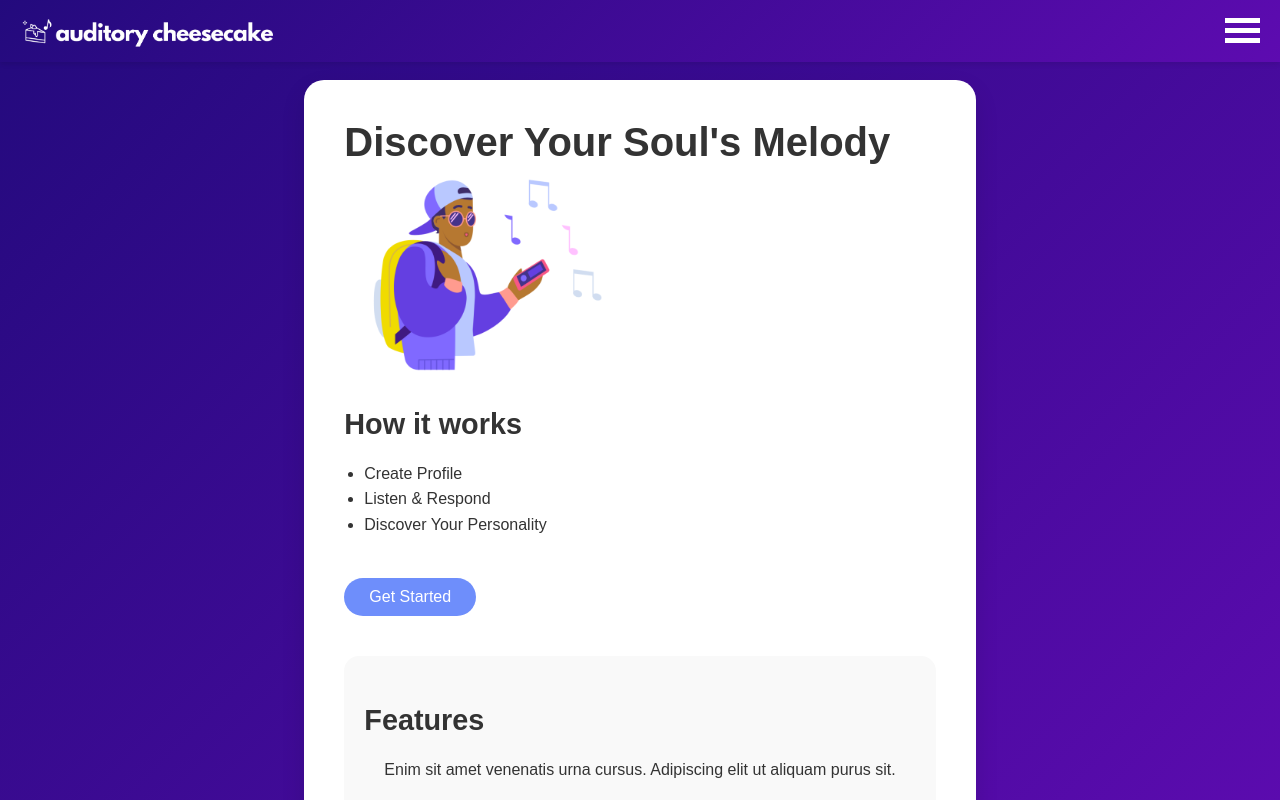
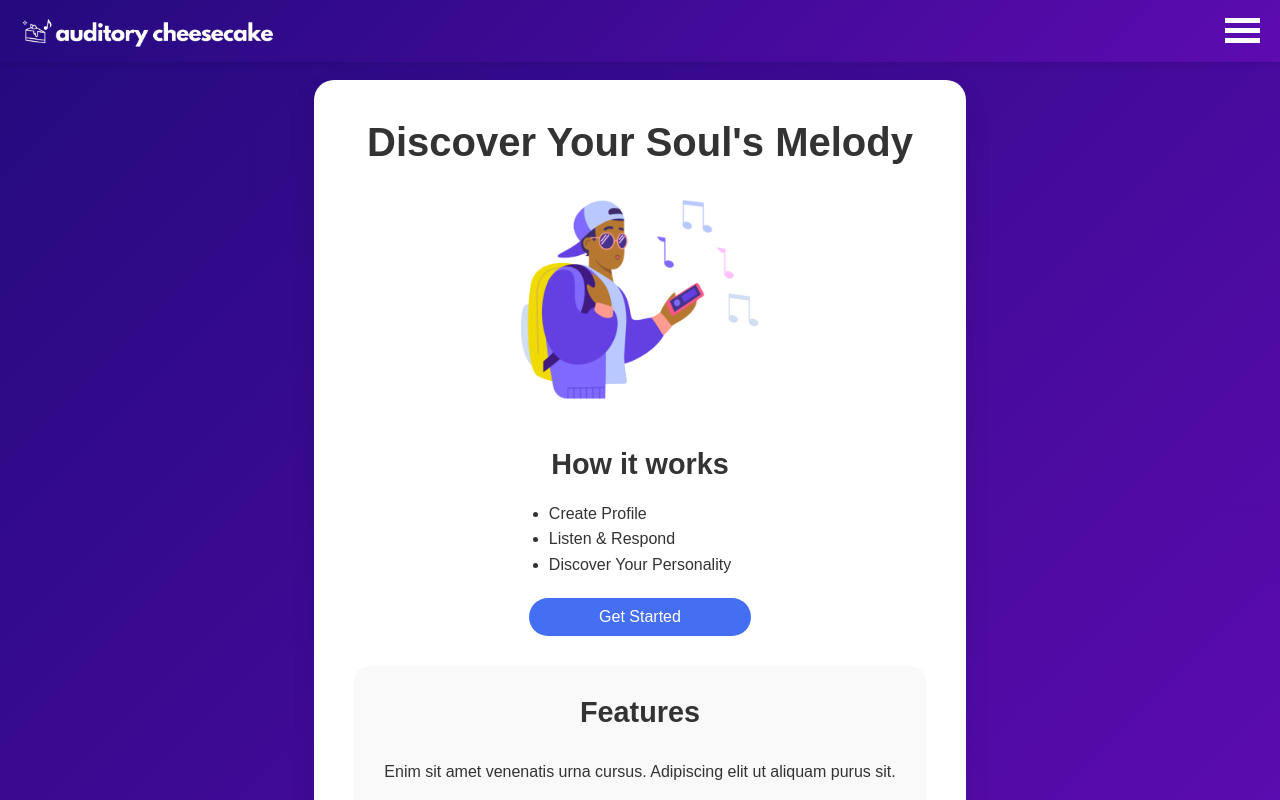
Before and after one commit to agiledev-students-spring2024/4-final-project-auditory-cheesecake, a React (Create React App) app in the folder frontend/: page / in a window 1280 px wide. Built offline with nearby package versions, Linux system fonts and the light colour scheme; the HTML template or start-up script is replaced by a standard one.

Commit message:
Fixed up visual inconsistences. View Profile remaining

```diff
--- a/frontend/src/views/EditProfile/EditProfile.css
+++ b/frontend/src/views/EditProfile/EditProfile.css
@@ -1,12 +1,12 @@
 .edit-profile {
   display: flex;
-  min-height:100vh;
   flex-direction: column;
+  align-content: center;
   align-items: center;
   justify-content: center;
+  height: 100vh;
   padding: 20px;
   padding-top: 80px;
-  align-content: center;
 }
 
 .edit-profile-form-wrapper {
@@ -24,7 +24,6 @@
 
 .edit-profile h1 {
   color: #333;
-  margin: 0 0 2rem 0;
 }
 
 .edit-profile form {
@@ -51,7 +50,7 @@
 
 .edit-profile form button {
   padding: 10px;
-  background-color: #007bff;
+  background-color: #446ff2;
   color: white;
   border: none;
   border-radius: 20px;
@@ -61,7 +60,7 @@
 }
 
 .edit-profile form button:hover {
-  background-color: #0056b3;
+  background-color: #5d0bb0;
 }
 
 .edit-profile form p {
@@ -70,13 +69,15 @@
 }
 
 .edit-profile form .button-link {
-  color: #007bff;
+  color: #446ff2;
+  text-decoration: none;
+  transition: 0.3s ease;
   background-color: transparent;
-  text-decoration: none;
-  transition: color 0.3s ease;
+  margin: 0;
+  padding: 0;
 }
 
 .edit-profile form .button-link:hover {
-  color: #0056b3;
+  color: #5d0bb0;
   background-color: transparent;
 }
--- a/frontend/src/views/HomePage/HomePage.css
+++ b/frontend/src/views/HomePage/HomePage.css
@@ -1,3 +1,136 @@
+* {
+  margin: 13;
+  padding: 0;
+  box-sizing: border-box;
+  /* overflow: hidden; */
+  font-family: 'Poppins', sans-serif;
+
+}
+
+body, html {
+  width: 100%;
+  height: 100%;
+  overflow-x: hidden;
+  background: #f0f2f5;
+  color: #333;
+}
+
+.home-container {
+  display: flex;
+  justify-content: center;
+  align-items: center;
+  align-content: center;
+  min-height: 100vh;
+  padding: 20px;
+  padding-top:80px;
+  background: linear-gradient(135deg, #230A7d, #5D0BB0);
+}
+
+.home-content {
+  display: flex;
+  flex-direction: column; /* Stack children vertically */
+  align-items: center; /* Center-align children horizontally */
+  justify-content: center;
+  align-items: center;
+  align-content: center;
+  /* max-width: 800px; */
+  background: white;
+  padding: 40px;
+  border-radius: 20px;
+  box-shadow: 0 10px 25px rgba(0, 0, 0, 0.1);
+}
+
+h2, h3 {
+  color: #333;
+  margin-bottom: 20px;
+  align-content: center;
+  justify-content: center;
+  align-self: center;
+  text-align: center;
+
+}
+
+h2 {
+  font-size: 2.5rem;
+  align-content: center;
+  justify-content: center;
+}
+
+h3 {
+  align-content: center;
+  justify-content: center;
+  font-size: 1.8rem;
+  margin-top:20px;
+}
+
+.how-it-works ul{
+  /* padding: 10px; */
+  line-height: 1.6;
+  position: center;
+  align-items: center;
+  align-content: center;
+  justify-content: center;
+  text-align: left;
+  display: inline-block;
+  margin:0px;
+  margin-bottom:10px;
+}
+
+.features p {
+  padding: 10px;
+  line-height: 1.6;
+  position: center;
+  align-items: center;
+  align-content: center;
+  justify-content: center;
+  text-align: left;
+  display: inline-block;
+
+}
+
+ul {
+  list-style-type: disc;
+  text-align: left;
+  justify-content: center;
+}
+
+
+.btn {
+  display: inline-block;
+  background-color: #446FF2;
+  color: #ffffff;
+  padding: 10px 70px;
+  border-radius: 25px;
+  font-size: 1rem;
+  text-decoration: none;
+  text-align: center;
+  margin: 10px 0;
+  transition: background-color 0.3s ease-in-out;
+}
+
+.btn.get-started:hover {
+  background-color: #5D0BB0;
+}
+
+.features {
+  margin-top:20px;
+  background: #f9f9f9;
+  padding: 20px;
+  padding-top: 10px;
+  padding-bottom: 10px;
+  border-radius: 15px;
+}
+
+.landing-img img {
+  align-content: center;
+  justify-content: center;
+  align-items: center;
+  max-width: 300px;
+  max-height: 300px;
+  margin-top:20px;
+  margin-bottom:20px;
+}
+
 /* .home-container {
   font-family: 'Arial', sans-serif;
   display: flex;
@@ -54,97 +187,3 @@
   margin-top: 30px;
 }
    */
-
-
-* {
-  margin: 13;
-  padding: 0;
-  box-sizing: border-box;
-  /* overflow: hidden; */
-  font-family: 'Poppins', sans-serif;
-
-}
-
-body, html {
-  width: 100%;
-  height: 100%;
-  overflow-x: hidden;
-  background: #f0f2f5;
-  color: #333;
-}
-
-.home-container {
-  display: flex;
-  justify-content: center;
-  align-items: center;
-  align-content: center;
-  min-height: 100vh;
-  padding: 20px;
-  padding-top:80px;
-  background: linear-gradient(135deg, #230A7d, #5D0BB0);
-}
-
-.home-content {
-  max-width: 800px;
-  background: white;
-  padding: 40px;
-  border-radius: 20px;
-  box-shadow: 0 10px 25px rgba(0, 0, 0, 0.1);
-}
-
-h2, h3 {
-  color: #333;
-  margin-bottom: 20px;
-}
-
-h2 {
-  font-size: 2.5rem;
-  align-content: center;
-  justify-content: center;
-}
-
-h3 {
-
-  font-size: 1.8rem;
-}
-
-.how-it-works ul, .features p {
-  margin: 20px;
-  line-height: 1.6;
-  position: center;
-}
-
-ul {
-  list-style-type: disc;
-}
-
-.btn {
-  display: inline-block;
-  background-color: #6e8efb;
-  color: #ffffff;
-  padding: 10px 25px;
-  border-radius: 25px;
-  font-size: 1rem;
-  text-decoration: none;
-  margin: 20px 0;
-  transition: background-color 0.3s ease-in-out;
-}
-
-.btn.get-started:hover {
-  background-color: #a777e3;
-}
-
-.features {
-  background: #f9f9f9;
-  padding: 20px;
-  margin-top: 20px;
-  border-radius: 15px;
-}
-
-.landing-img img {
-  align-content: center;
-  justify-content: center;
-  align-items: center;
-  max-width: 500px;
-  max-height: 200px;
-}
--- a/frontend/src/views/HomePage/HomePage.js
+++ b/frontend/src/views/HomePage/HomePage.js
@@ -12,8 +12,6 @@ const HomePage = () => {
         </div>
         <section className="how-it-works">
           <h3>How it works</h3>
-
-
           <ul>
             <li>Create Profile</li>
             <li>Listen & Respond</li>
--- a/frontend/src/views/Login/Login.css
+++ b/frontend/src/views/Login/Login.css
@@ -18,7 +18,7 @@
   max-width: 400px;
   background-color: #fff;
   padding: 20px;
-  border-radius: 8px;
+  border-radius: 20px;
   box-shadow: 0 4px 6px rgba(0, 0, 0, 0.1);
 }
 
@@ -32,7 +32,7 @@
   width: 90%;
   max-width: 400px;
   padding: 20px;
-  border-radius: 8px;
+  border-radius: 20px;
 }
 
 .login form label {
@@ -44,22 +44,23 @@
   padding: 10px;
   margin-bottom: 1.5rem;
   border: 1px solid #ddd;
-  border-radius: 4px;
+  border-radius: 6px;
   box-sizing: border-box;
 }
 
 .login form button {
   padding: 10px;
-  background-color: #007bff;
+  background-color: #446ff2;
   color: white;
   border: none;
-  border-radius: 4px;
+  border-radius: 20px;
   cursor: pointer;
+  font-size: medium;
   transition: background-color 0.3s ease;
 }
 
 .login form button:hover {
-  background-color: #0056b3;
+  background-color: #5d0bb0;
 }
 
 .login form p {
@@ -68,7 +69,7 @@
 }
 
 .login form .button-link {
-  color: #007bff;
+  color: #446ff2;
   text-decoration: none;
   transition: 0.3s ease;
   background-color: transparent;
@@ -77,6 +78,6 @@
 }
 
 .login form .button-link:hover {
-  color: #0056b3;
+  color: #5d0bb0;
   background-color: transparent;
 }
--- a/frontend/src/views/Register/Register.css
+++ b/frontend/src/views/Register/Register.css
@@ -18,7 +18,7 @@
   max-width: 400px;
   background-color: #fff;
   padding: 20px;
-  border-radius: 8px;
+  border-radius: 20px;
   box-shadow: 0 4px 6px rgba(0, 0, 0, 0.1);
 }
 
@@ -32,7 +32,7 @@
   width: 90%;
   max-width: 400px;
   padding: 20px;
-  border-radius: 8px;
+  border-radius: 20px;
 }
 
 .register form label {
@@ -44,22 +44,23 @@
   padding: 10px;
   margin-bottom: 1.5rem;
   border: 1px solid #ddd;
-  border-radius: 4px;
+  border-radius: 6px;
   box-sizing: border-box;
 }
 
 .register form button {
   padding: 10px;
-  background-color: #007bff;
+  background-color: #446ff2;
   color: white;
   border: none;
-  border-radius: 4px;
+  border-radius: 20px;
   cursor: pointer;
+  font-size: medium;
   transition: background-color 0.3s ease;
 }
 
 .register form button:hover {
-  background-color: #0056b3;
+  background-color: #5d0bb0;
 }
 
 .register form p {
@@ -68,7 +69,7 @@
 }
 
 .register form .button-link {
-  color: #007bff;
+  color: #446ff2;
   text-decoration: none;
   transition: 0.3s ease;
   background-color: transparent;
@@ -77,6 +78,6 @@
 }
 
 .register form .button-link:hover {
-  color: #0056b3;
+  color: #5d0bb0;
   background-color: transparent;
 }
--- a/frontend/src/views/Register/Register.jsx
+++ b/frontend/src/views/Register/Register.jsx
@@ -114,9 +114,9 @@ const Register = () => {
                         required
                     />
                     <button type="submit">Register</button>
+                    <p>Already have an account? Login <button className="button-link" onClick={() => navigate("/Login")}>here</button>!</p>
 
                 </form>
-                <p>Already have an account? Login <button className="button-link" onClick={() => navigate("/Login")}>here</button>!</p>
             </div>
         </div>
     );
```
